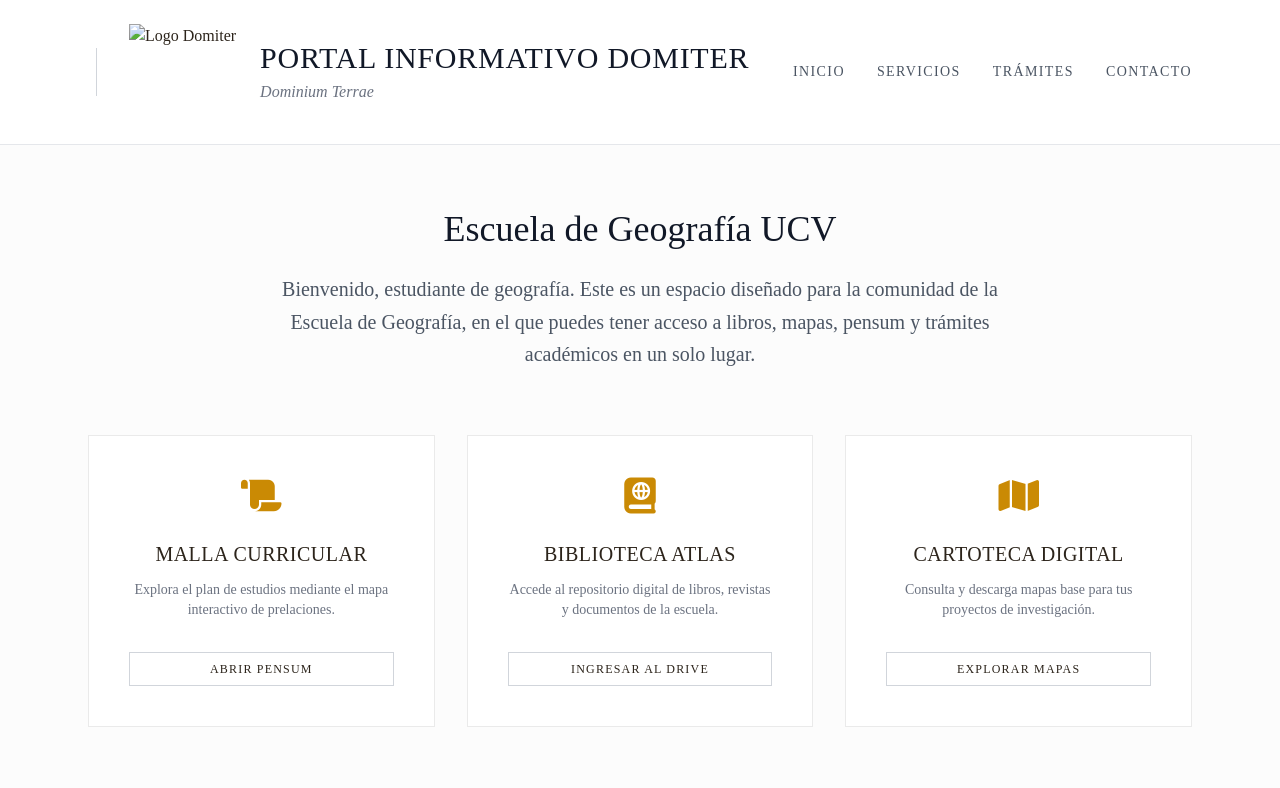
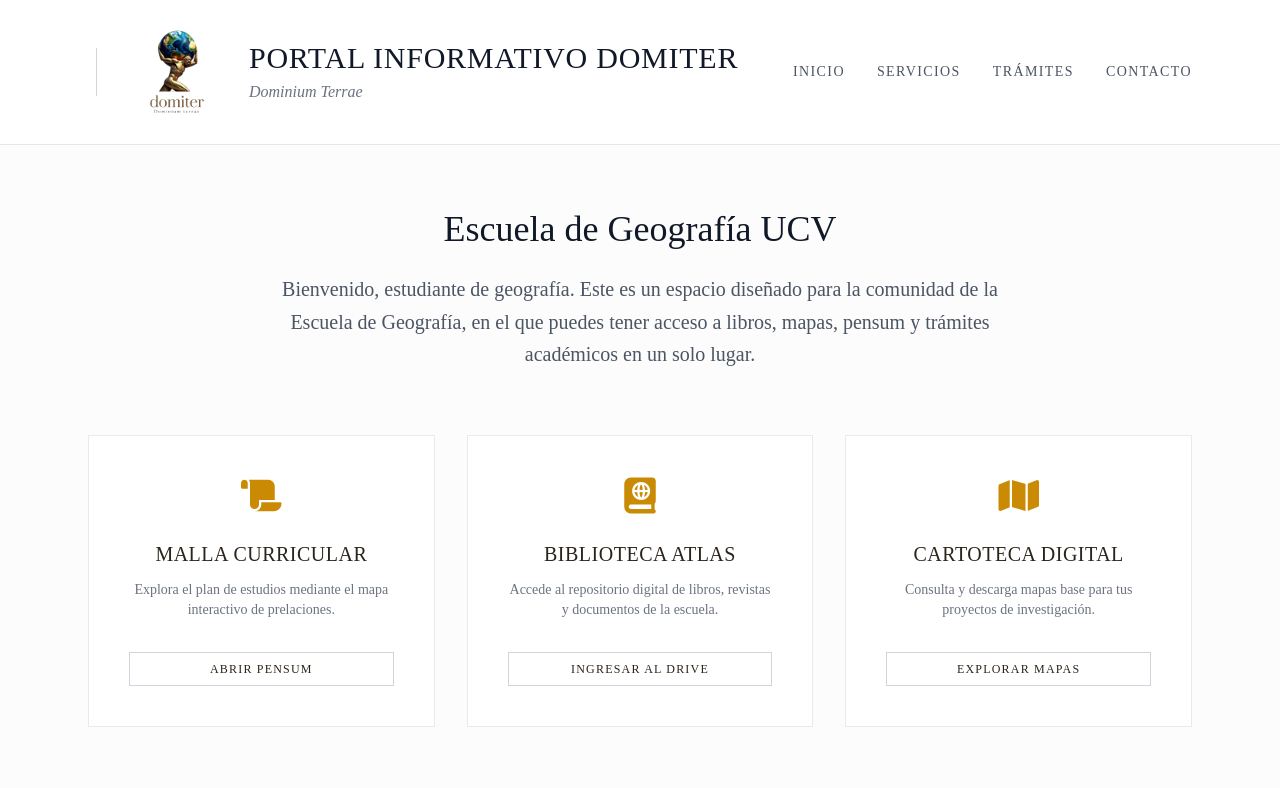
Before and after one commit to Ghoulita/Portal-Domiter-Geo, a plain HTML site: page index.html in a window 1280 px wide. Shown: the top 788 px of the page. Drawn offline with nearby package versions, Linux system fonts and the light colour scheme.

Commit message:
Update index.html

```diff
--- a/index.html
+++ b/index.html
@@ -129,7 +129,7 @@
                    <div class="w-px h-12 bg-gray-300 hidden md:block mx-2"></div>
                 </div>
 
-                <img src="WhatsApp_Image_2026-02-22_at_1.36.59_PM__1_-removebg-preview" alt="Logo Domiter" class="h-24">
+                <img src="WhatsApp_Image_2026-02-22_at_1.36.59_PM__1_-removebg-preview.png" alt="Logo Domiter" class="h-24">
                 <div>
                     <h1 class="text-3xl tracking-wide text-gray-900">PORTAL INFORMATIVO DOMITER</h1>
                     <p class="text-md text-gray-500 italic mt-1">Dominium Terrae</p>
```
